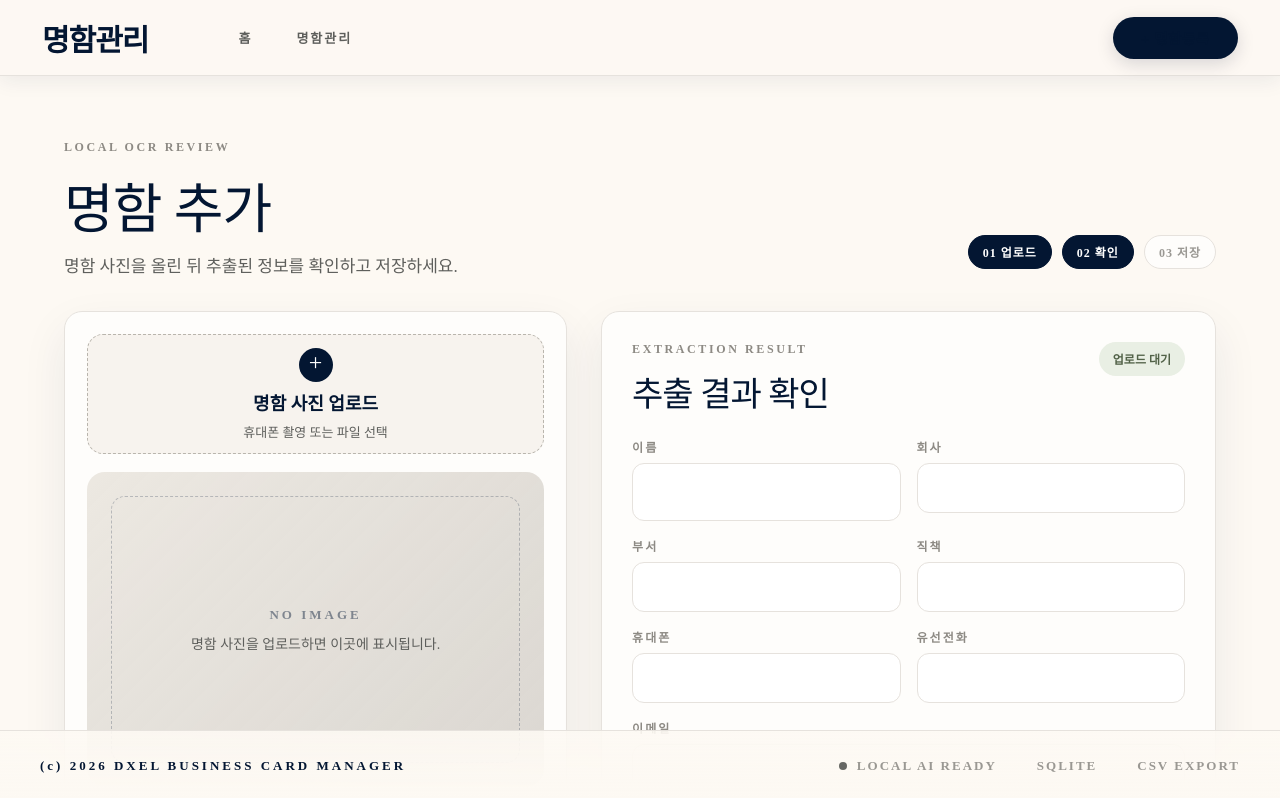
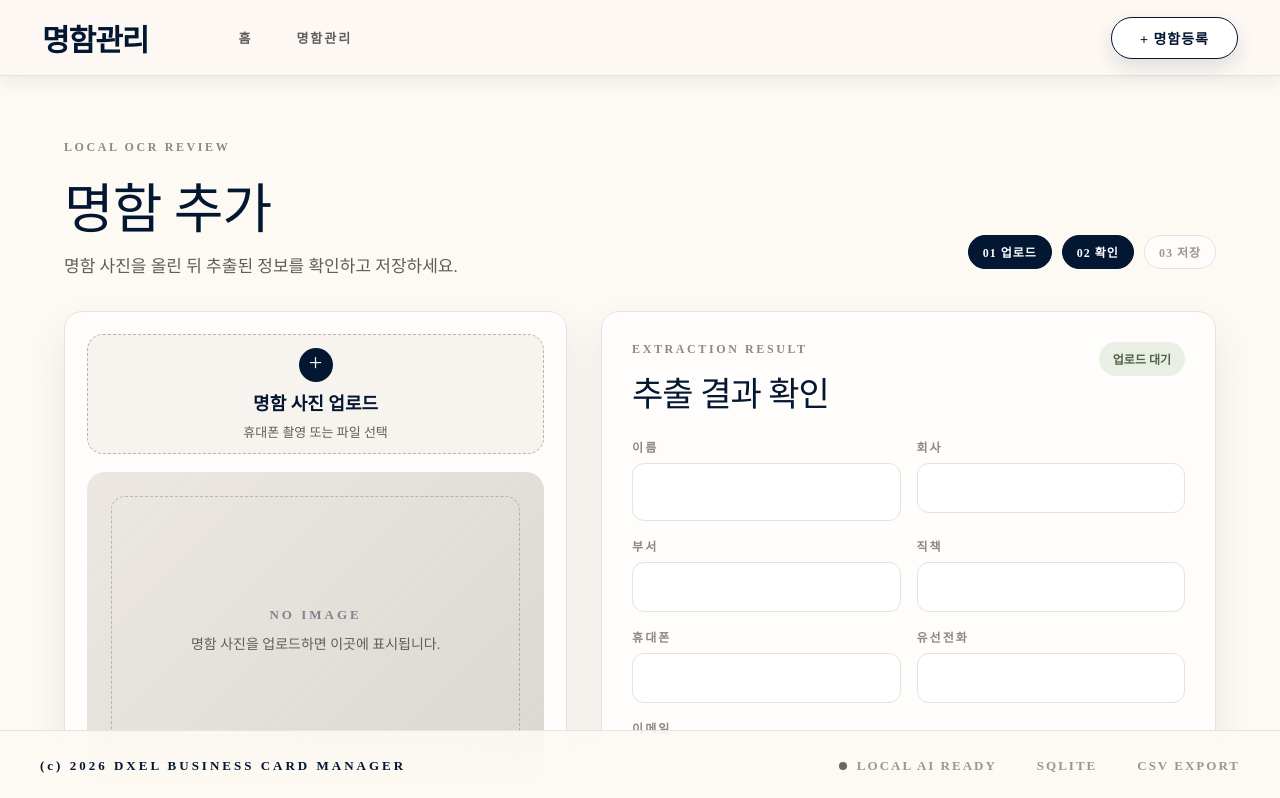
Before and after one commit to tlscksgur/DXel_assignment, a plain HTML site: page cardAdd.html in a window 1280 px wide. Shown: the top 798 px of the page. Drawn offline with Linux system fonts and the light colour scheme.

Commit message:
명함등록버튼하이라이트

```diff
--- a/css/cardAdd.css
+++ b/css/cardAdd.css
@@ -1,5 +1,21 @@
 .card-add-page main{
   padding: 64px 5% 150px;
+}
+
+.card-add-page .cardAdd.subActive{
+  display: inline-flex;
+  align-items: center;
+  justify-content: center;
+  background: #fff;
+  color: var(--primary);
+  border: 1px solid var(--primary);
+  box-shadow: 0 8px 20px rgba(3,22,50,.12), inset 0 0 0 1px rgba(255,255,255,.75);
+  /* transform: translateY(-1px); */
+}
+
+.card-add-page .cardAdd.subActive:active{
+  transform: translateY(0);
+  box-shadow: 0 4px 12px rgba(3,22,50,.10), inset 0 0 0 1px rgba(255,255,255,.75);
 }
 
 .addMain{
--- a/css/style.css
+++ b/css/style.css
@@ -88,7 +88,7 @@ header {
   border: none;
   border-radius: 100px;
   background: var(--primary);
-  /* color: #fff; */
+  color: #fff;
   font-size: 14px;
   font-weight: bold;
   letter-spacing: 1px;
```
